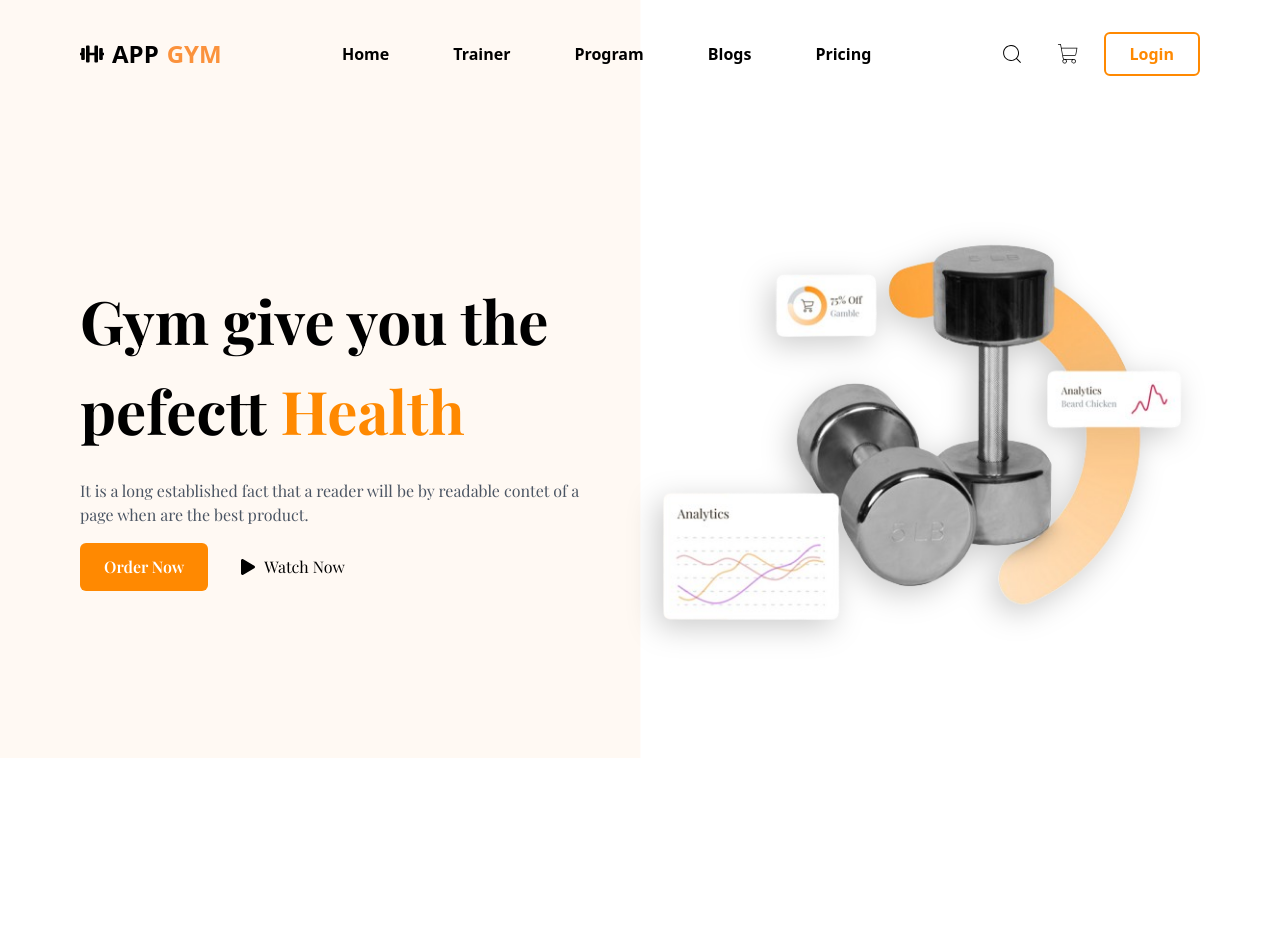
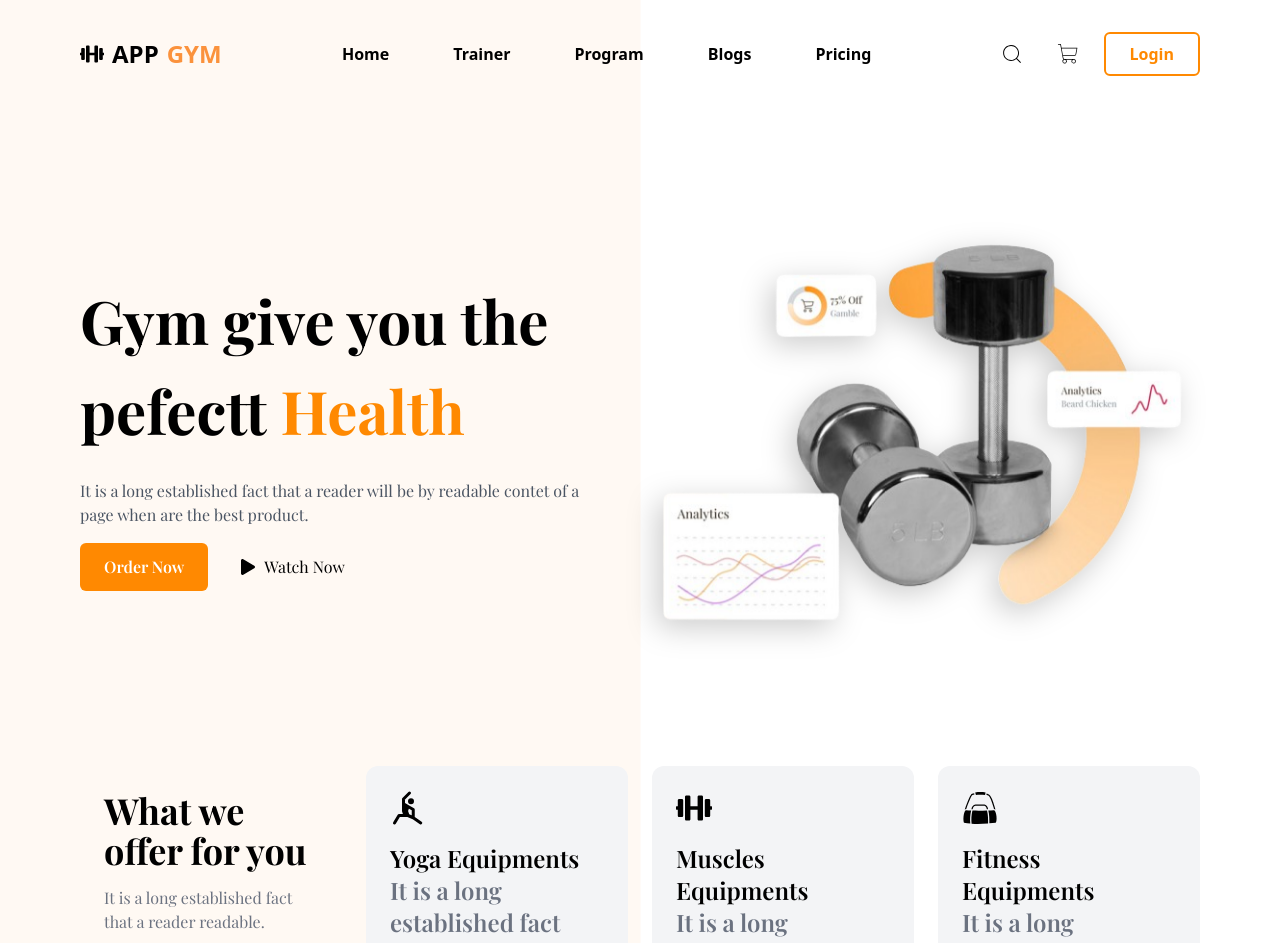
Before and after one commit to vuduyhung/app-gym, a React (Vite) app: page / in a window 1280 px wide. Shown: the top 943 px of the page. Before the commit the page ends 800 px from the top, so only its background shows below. Built offline with nearby package versions, Linux system fonts and the light colour scheme; a web font is replaced by a local one.

Commit message:
done Equipments section

```diff
--- a/src/App.jsx
+++ b/src/App.jsx
@@ -2,6 +2,7 @@
 import Navbar from "./components/Navbar/Navbar";
 import Hero from "./components/Hero/Hero";
 import BgImage from "./assets/bg.png";
+import Equipments from "./components/Equipments/Equipments";
 
 const bgStyle = {
   backgroundImage: `url(${BgImage})`,
@@ -17,6 +18,7 @@
       <div style={bgStyle}>
         <Navbar />
         <Hero />
+        <Equipments />
       </div>
     </div>
   );
--- /dev/null
+++ b/src/components/Equipments/Equipments.jsx
@@ -0,0 +1,68 @@
+import React from "react";
+import { GrYoga } from "react-icons/gr";
+import { FaDumbbell } from "react-icons/fa";
+import { GiGymBag } from "react-icons/gi";
+import { motion } from "framer-motion";
+import { slideUp } from "../../utils/animation";
+
+const EquipmentData = [
+  {
+    id: 1,
+    title: "Yoga Equipments",
+    desc: "It is a long established fact that a reader readable.",
+    icon: <GrYoga />,
+    delay: 0.3,
+  },
+  {
+    id: 2,
+    title: "Muscles Equipments",
+    desc: "It is a long established fact that a reader readable.",
+    link: "/",
+    icon: <FaDumbbell />,
+    delay: 0.6,
+  },
+  {
+    id: 3,
+    title: "Fitness Equipments",
+    desc: "It is a long established fact that a reader readable.",
+    link: "/",
+    icon: <GiGymBag />,
+    delay: 0.9,
+  },
+];
+
+const Equipments = () => {
+  return (
+    <div>
+      <div className="container py-2">
+        <div className="grid grid-cols-1 gap-6 font-playfair sm:grid-cols-2 md:grid-cols-4">
+          <div className="space-y-4 p-6">
+            <h1 className="text-3xl font-bold md:text-4xl">
+              What we offer for you
+            </h1>
+            <p className="text-gray-500">
+              It is a long established fact that a reader readable.
+            </p>
+          </div>
+          {EquipmentData.map((item) => (
+            <motion.div
+              variants={slideUp(item.delay)}
+              initial="hidden"
+              whileInView="visible"
+              key={item.id}
+              className="space-y-4 rounded-xl bg-[#fbfbfb] bg-gray-100 p-6 hover:bg-white hover:shadow-[0_0_22px_0_rgba(0,0,0,0.15)]"
+            >
+              <div className="text-4xl">{item.icon}</div>
+              <div className="text-2xl font-semibold">
+                <h1 className="">{item.title}</h1>
+                <p className="text-gray-500">{item.desc}</p>
+              </div>
+            </motion.div>
+          ))}
+        </div>
+      </div>
+    </div>
+  );
+};
+
+export default Equipments;
--- a/src/components/Hero/Hero.jsx
+++ b/src/components/Hero/Hero.jsx
@@ -1,6 +1,8 @@
 import React from "react";
 import { FaPlay } from "react-icons/fa";
 import HeroImg from "../../assets/dumbell.png";
+import { motion } from "framer-motion";
+import { slideLeft, slideRight } from "../../utils/animation";
 
 const Hero = () => {
   return (
@@ -8,17 +10,32 @@
       <section>
         <div className="container relative grid min-h-[650px] grid-cols-1 md:grid-cols-2">
           {/* Brand info */}
-          <div className="font-playfair flex flex-col justify-center py-14 md:py-0">
+          <div className="flex flex-col justify-center py-14 font-playfair md:py-0">
             <div className="space-y-6 text-center md:text-left">
-              <h1 className="text-5xl font-bold leading-relaxed lg:text-6xl xl:leading-normal">
+              <motion.h1
+                variants={slideRight(0.6)}
+                initial="hidden"
+                animate="visible"
+                className="text-5xl font-bold leading-relaxed lg:text-6xl xl:leading-normal"
+              >
                 Gym give you the pefectt{" "}
                 <span className="text-primary">Health</span>
-              </h1>
-              <p className="text-gray-600 xl:max-w-[500px]">
+              </motion.h1>
+              <motion.p
+                variants={slideRight(1.2)}
+                initial="hidden"
+                animate="visible"
+                className="text-gray-600 xl:max-w-[500px]"
+              >
                 It is a long established fact that a reader will be by readable
                 contet of a page when are the best product.
-              </p>
-              <div className="!mt-4 flex justify-center gap-8 md:justify-start">
+              </motion.p>
+              <motion.div
+                variants={slideRight(1.5)}
+                initial="hidden"
+                animate="visible"
+                className="!mt-4 flex justify-center gap-8 md:justify-start"
+              >
                 <button className="primary-btn flex items-center gap-2">
                   Order Now
                 </button>
@@ -26,12 +43,16 @@
                   <FaPlay />
                   Watch Now
                 </button>
-              </div>
+              </motion.div>
             </div>
           </div>
           {/* Hero image */}
           <div className="flex items-center justify-center">
-            <img
+            <motion.img
+              variants={slideRight(1.5)}
+              initial={{ x: "100%", rotate: 90 }}
+              animate={{ x: 0, rotate: 0 }}
+              transition={{ duration: 1, ease: "easeOut" }}
               src={HeroImg}
               alt=""
               className="w-[350px] drop-shadow md:w-[550px] xl:w-[700px]"
--- /dev/null
+++ b/src/utils/animation.js
@@ -0,0 +1,50 @@
+export const slideUp = (delay) => {
+  return {
+    hidden: {
+      opacity: 0,
+      y: 100,
+    },
+    visible: {
+      opacity: 1,
+      y: 0,
+      transition: {
+        delay: delay,
+        duration: 1,
+      },
+    },
+  };
+};
+
+export const slideLeft = (delay) => {
+  return {
+    hidden: {
+      opacity: 0,
+      x: 100,
+    },
+    visible: {
+      opacity: 1,
+      x: 0,
+      transition: {
+        delay: delay,
+        duration: 1,
+      },
+    },
+  };
+};
+
+export const slideRight = (delay) => {
+  return {
+    hidden: {
+      opacity: 0,
+      x: -100,
+    },
+    visible: {
+      opacity: 1,
+      x: 0,
+      transition: {
+        delay: delay,
+        duration: 1,
+      },
+    },
+  };
+};
```
